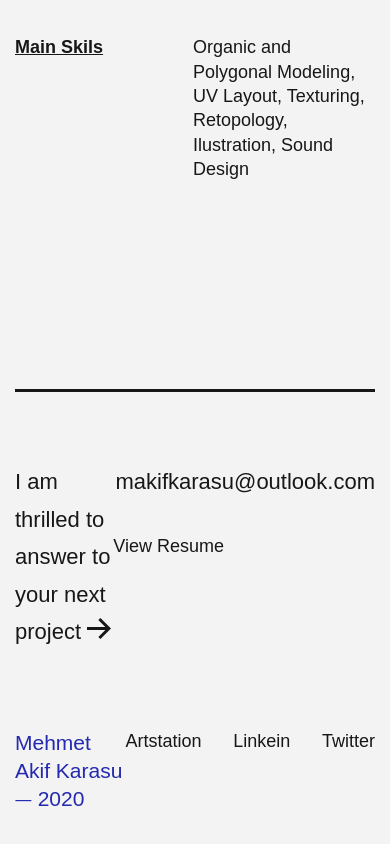
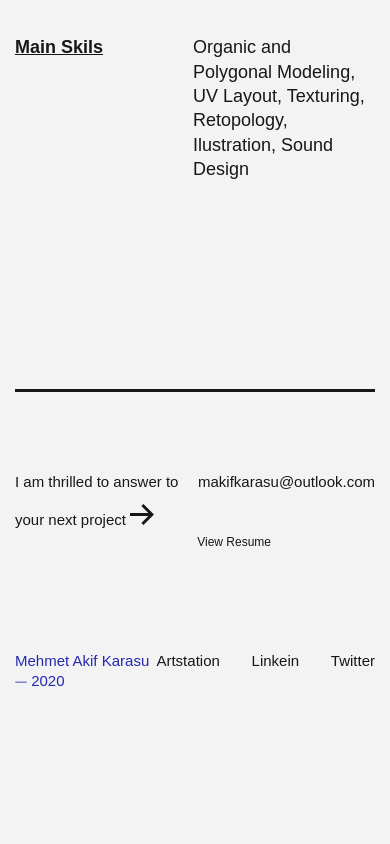
Before and after one commit to VinCat01/ma, a plain HTML site: page index.html in a window 390 px wide. Shown: the part 1874-2718 px from the top of the page. After the commit the page ends 2617 px from the top, so only its background shows below. Drawn offline with Linux system fonts and the light colour scheme.

Commit message:
Adaptive first page

```diff
--- a/css/components/_footer.css
+++ b/css/components/_footer.css
@@ -27,3 +27,21 @@
     border: 1px solid var(--main-black-);
     border-radius: 6px;
 }
+@media (max-width:390px) {
+    .footer__Akif {
+        font-size: 15px;
+    }
+
+    .footer__nav {
+        font-size: 15px;
+    }
+
+    .footer__inner {
+        margin-top: 100px;
+        margin-bottom: 52px;
+        display: flex;
+        justify-content: space-between;
+        font-weight: 500;
+    }
+
+}
--- a/css/components/_main.css
+++ b/css/components/_main.css
@@ -173,8 +173,43 @@
         margin-top: 300px;
         gap: 90px;
     }
-    .main__contact{
+
+    .main__contact {
         margin-top: 300px;
     }
 
 }
+
+@media (max-width:390px) {
+    .header_inner {
+        font-size: 12px;
+    }
+
+    .main__picture {
+        margin: 110px auto 0px;
+    }
+
+    .main__skils {
+        margin-top: 300px;
+        gap: 90px;
+    }
+
+    .main__contact {
+        margin-top: 300px;
+    }
+
+    .contact__text {
+        font-size: 15px;
+    }
+
+    .contact__mail {
+        font-size: 15px;
+    }
+
+    .contact__resume {
+        margin-right: 104px;
+        font-size: 12px;
+    }
+
+
+}
```
